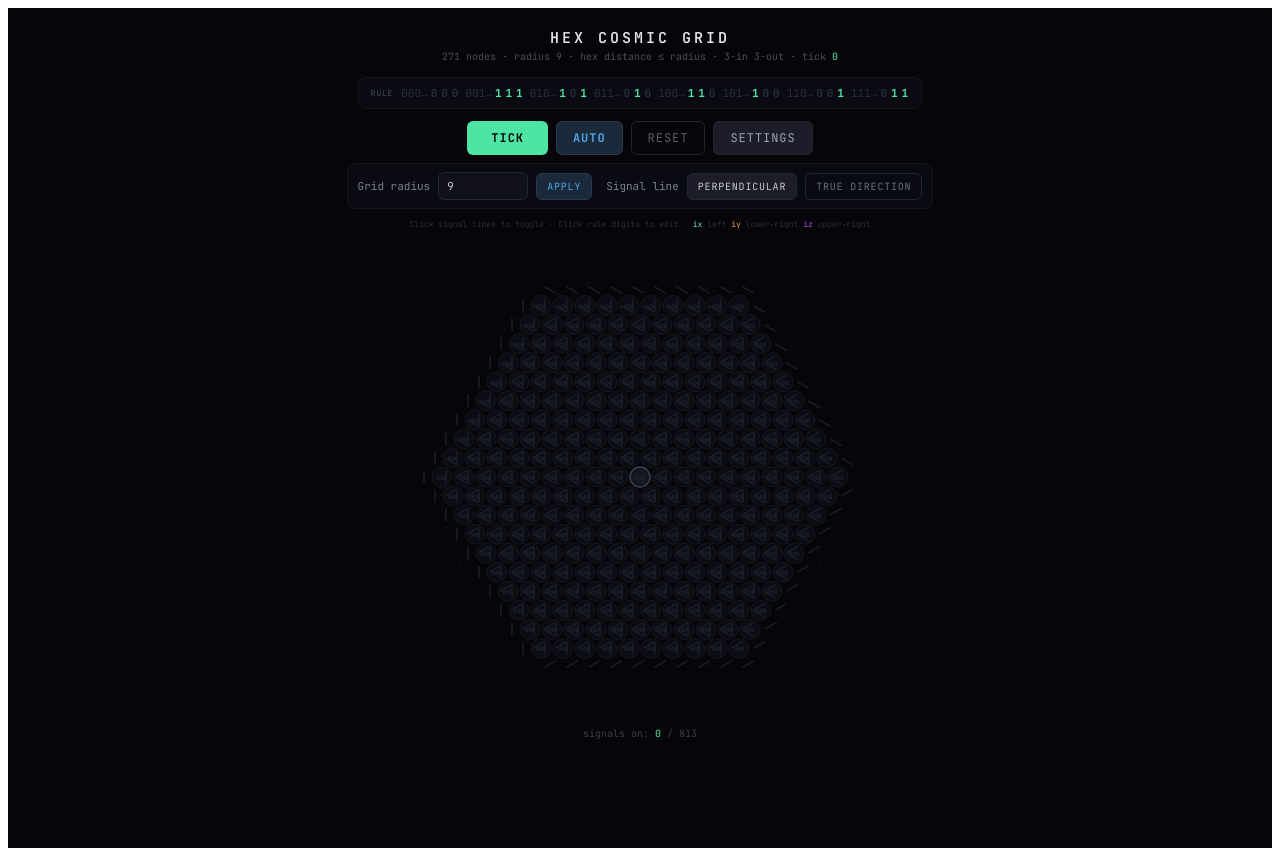
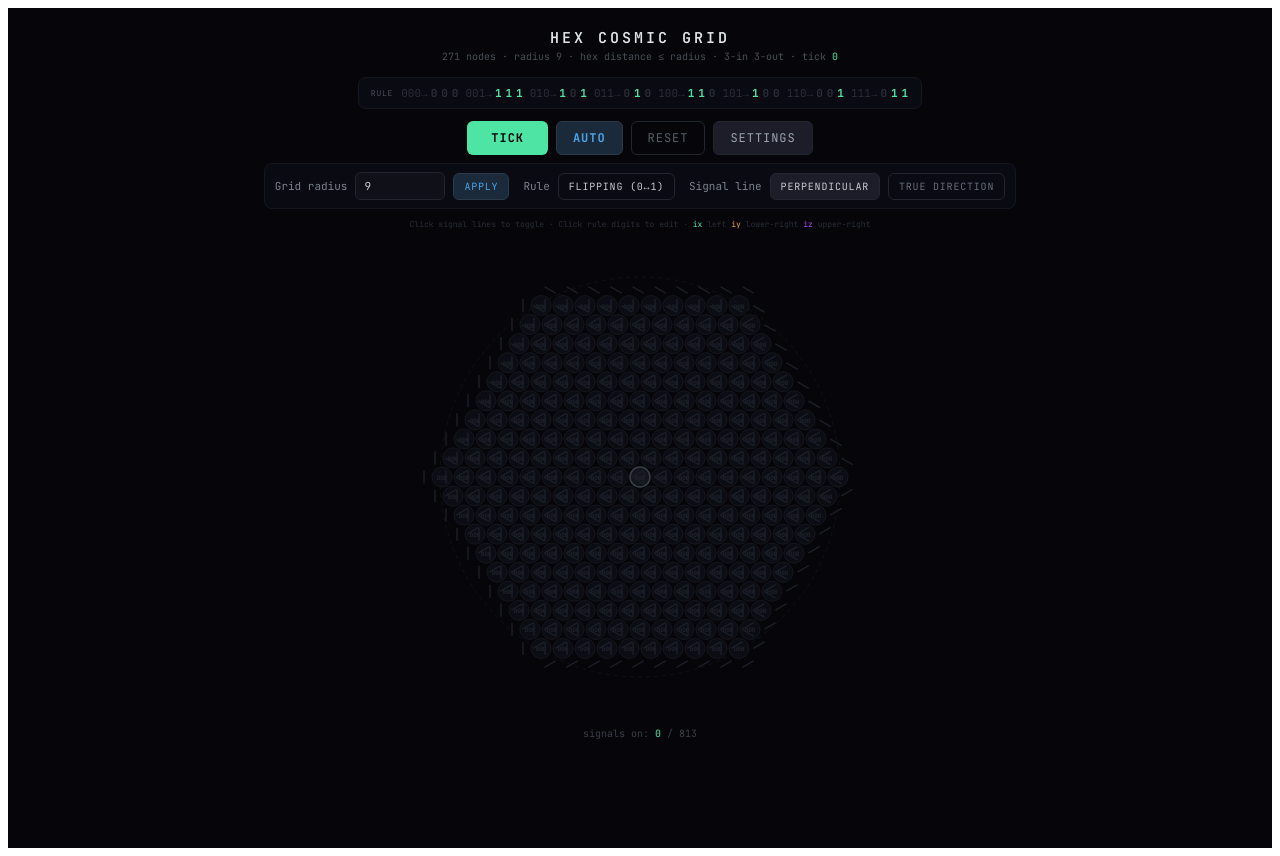
Before and after one commit to forrestsh/cosmod, a React (Vite) app: page / in a window 1280 px wide. Both pictures are taken after a click on the button "SETTINGS". Built offline with nearby package versions, Linux system fonts and the light colour scheme.

Commit message:
Add flip rule functionality to hex-cosmic-grid for toggling values between 0 and 1

```diff
--- a/hex-cosmic-grid.jsx
+++ b/hex-cosmic-grid.jsx
@@ -224,6 +224,10 @@ export default function HexCosmicGrid() {
       next[ruleIdx][outIdx] = next[ruleIdx][outIdx] === 0 ? 1 : 0;
       return next;
     });
+  }, []);
+
+  const flipRule = useCallback(() => {
+    setRule((prev) => prev.map((outs) => outs.map((v) => (v === 0 ? 1 : 0))));
   }, []);
 
   const applyRadius = useCallback(() => {
@@ -476,6 +480,20 @@ export default function HexCosmicGrid() {
           >
             Apply
           </button>
+          <span style={{ color: "#7a828e", marginLeft: "6px" }}>Rule</span>
+          <button
+            onClick={flipRule}
+            style={{
+              ...btnBase,
+              background: "transparent",
+              color: "#c8ccd0",
+              border: "1px solid #22262e",
+              padding: "6px 10px",
+              fontSize: "10px",
+            }}
+          >
+            Flipping (0↔1)
+          </button>
           <span style={{ color: "#7a828e", marginLeft: "6px" }}>Signal line</span>
           <button
             onClick={() => setSignalLineOrientation("perpendicular")}
```
